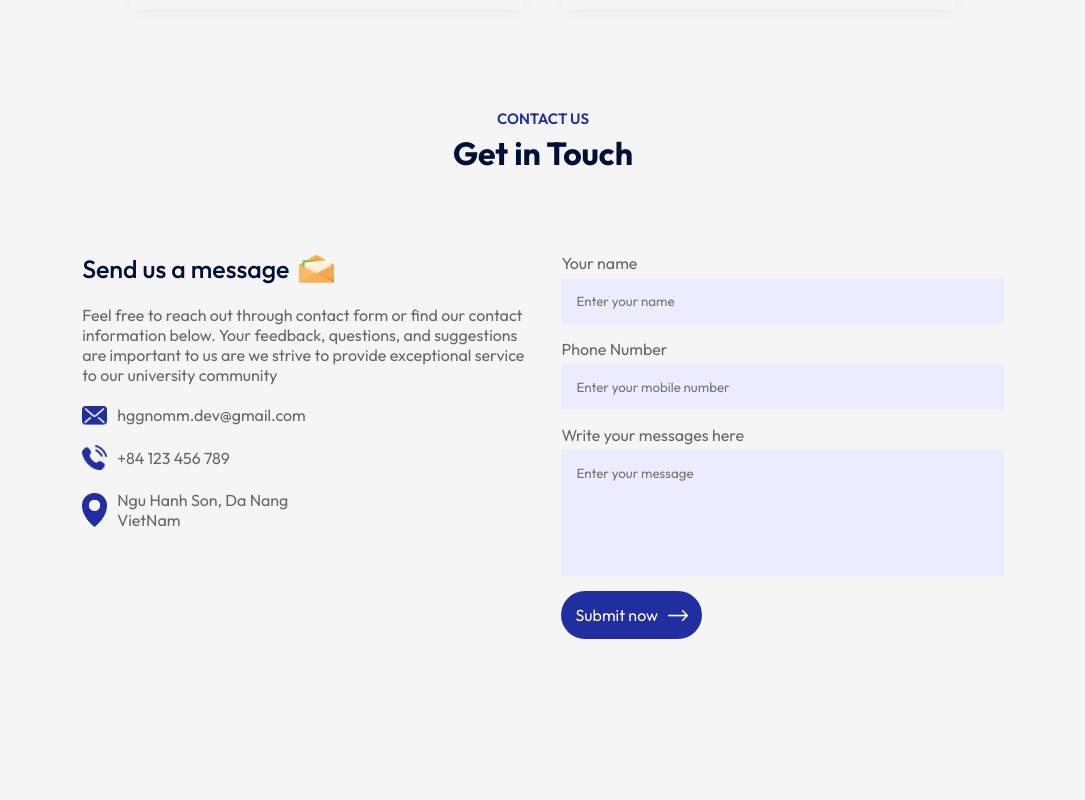
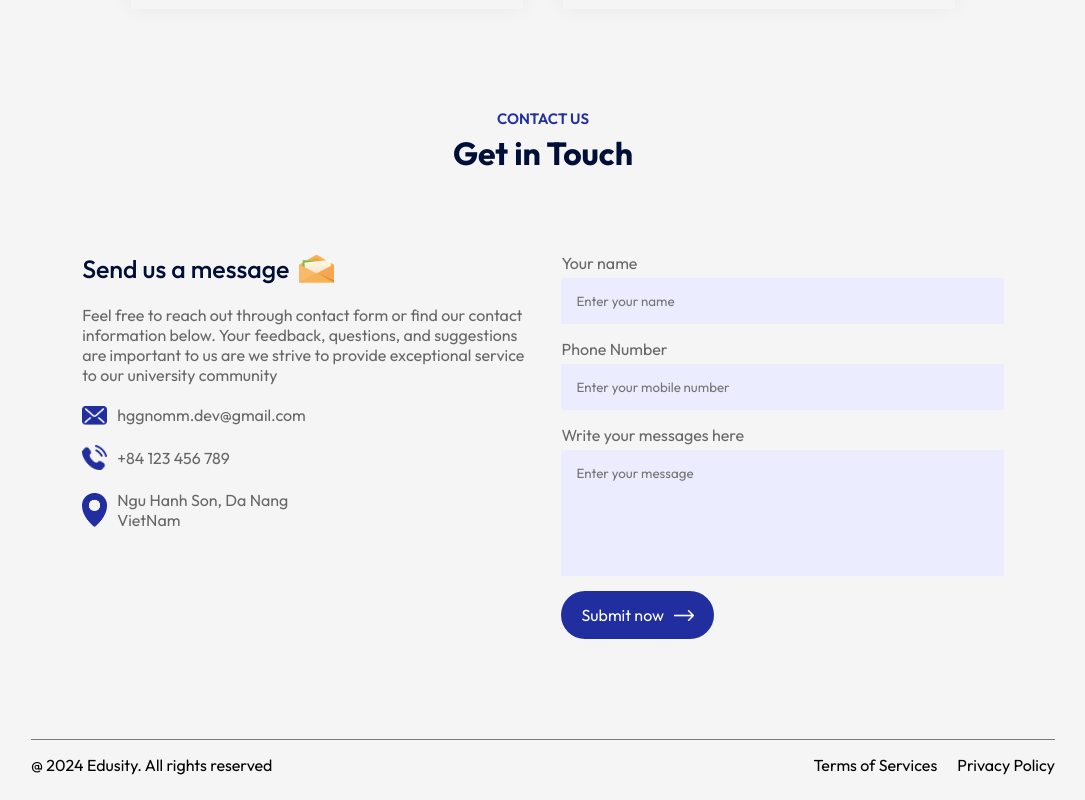
Before and after one commit to hggnomm/frontend-edusity, a React (Vite) app: page / in a window 1280 px wide. Shown: the part 1760-2560 px from the top of the page, without its empty margins (97-1182 px from the left). Before the commit the page ends 2499 px from the top, so only its background shows below. Built offline with nearby package versions, Linux system fonts and the light colour scheme.

Commit message:
Done footer

```diff
--- a/src/App.jsx
+++ b/src/App.jsx
@@ -7,6 +7,7 @@
 import Campus from "./components/Campus/Campus";
 import Testimonials from "./components/Testimonials/Testimonials";
 import Contact from "./components/Contact/Contact";
+import Footer from "./components/Footer/Footer";
 
 const App = () => {
   return (
@@ -23,6 +24,7 @@
         <Testimonials />
         <Title subTitle="Contact Us" title="Get in Touch" />
         <Contact />
+        <Footer />
       </div>
     </div>
   );
--- /dev/null
+++ b/src/components/Footer/Footer.css
@@ -0,0 +1,15 @@
+.footer {
+  margin: 10px auto;
+  display: flex;
+  align-items: center;
+  justify-content: space-between;
+  border-top: 1px solid #797979;
+  padding: 15px 0;
+}
+
+.footer ul li {
+    list-style: none;
+    display: inline-block;
+    margin-left: 20px;
+
+}
--- /dev/null
+++ b/src/components/Footer/Footer.jsx
@@ -0,0 +1,16 @@
+import React from "react";
+import "./Footer.css";
+
+const Footer = () => {
+  return (
+    <div className="footer">
+      <p>@ 2024 Edusity. All rights reserved</p>
+      <ul>
+        <li>Terms of Services</li>
+        <li>Privacy Policy</li>
+      </ul>
+    </div>
+  );
+};
+
+export default Footer;
--- a/src/index.css
+++ b/src/index.css
@@ -24,7 +24,7 @@
 .btn {
   background: #fff;
   color: #212121;
-  padding: 14px;
+  padding: 14px 20px;
   font-size: 16px;
   border-radius: 30px;
   cursor: pointer;
```
